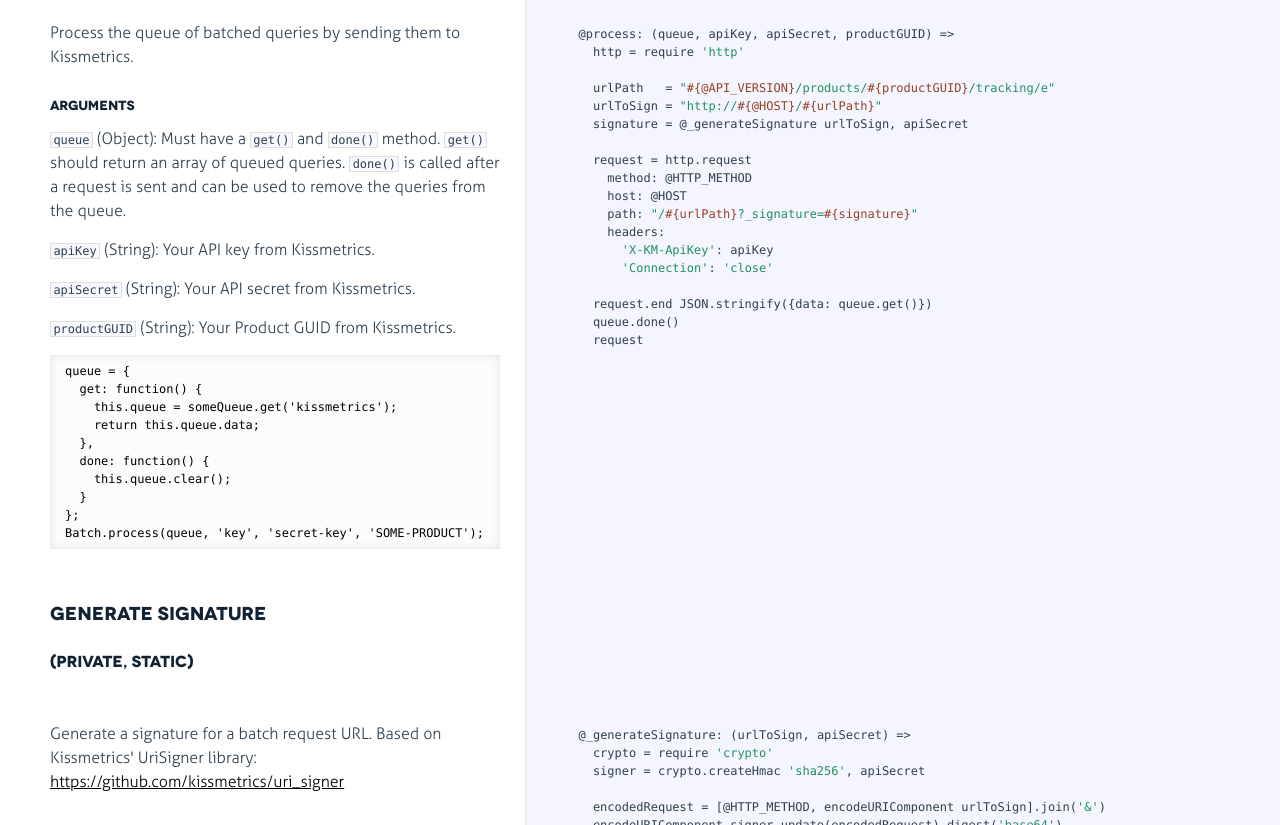
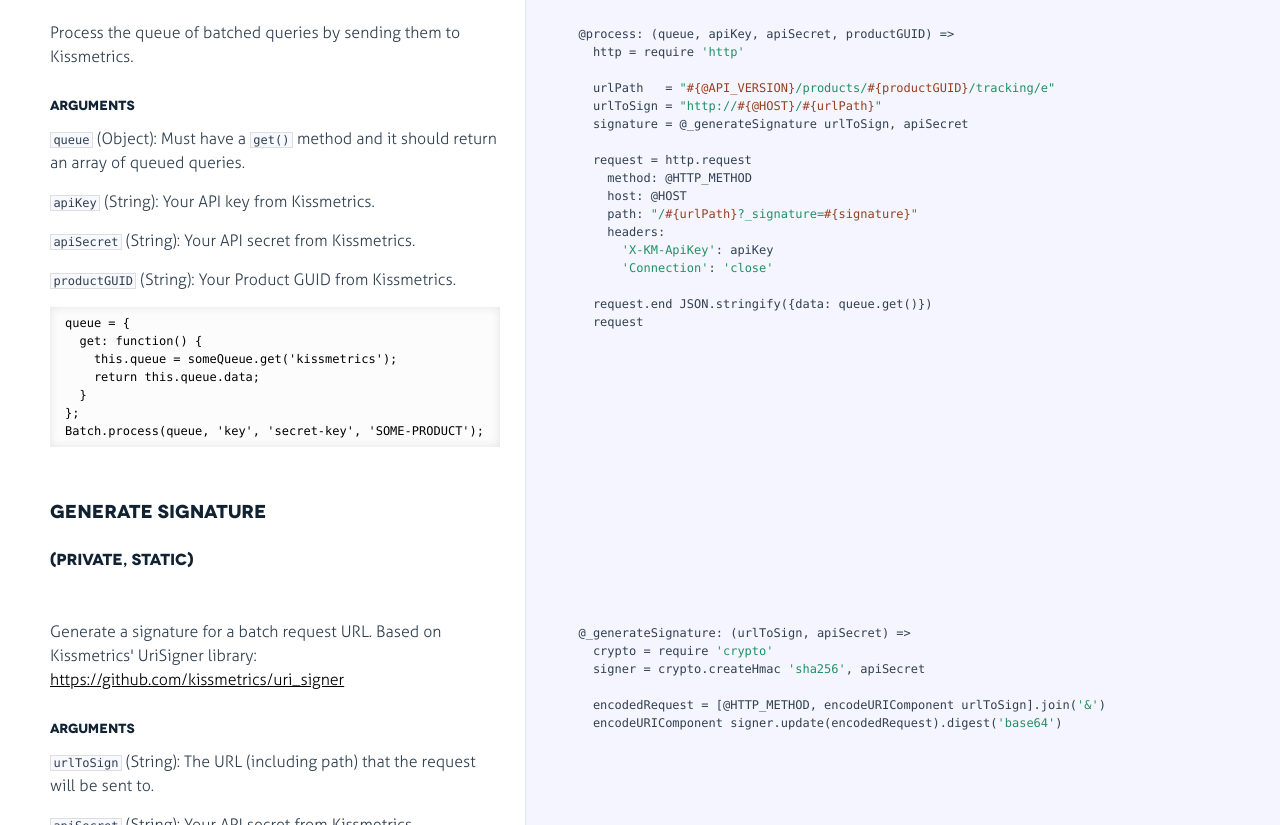
Before and after one commit to evansolomon/kissmetrics-js, a plain HTML site: page kissmetrics-batch.html in a window 1280 px wide. Shown: the part 1040-1865 px from the top of the page. Drawn offline with Linux system fonts and the light colour scheme.

Commit message:
Updating docs

```diff
--- a/kissmetrics-batch.html
+++ b/kissmetrics-batch.html
@@ -150,9 +150,8 @@
               </div>
               <p>Process the queue of batched queries by sending them to Kissmetrics.</p>
 <h5>Arguments</h5>
-<p><code>queue</code> (Object): Must have a <code>get()</code> and <code>done()</code> method. <code>get()</code> should
-  return an array of queued queries. <code>done()</code> is called after a request is
-  sent and can be used to remove the queries from the queue.</p>
+<p><code>queue</code> (Object): Must have a <code>get()</code> method and it should
+  return an array of queued queries.</p>
 <p><code>apiKey</code> (String): Your API key from Kissmetrics.</p>
 <p><code>apiSecret</code> (String): Your API secret from Kissmetrics.</p>
 <p><code>productGUID</code> (String): Your Product GUID from Kissmetrics.</p>
@@ -160,9 +159,6 @@
   get: function() {
     this.queue = someQueue.get(&#39;kissmetrics&#39;);
     return this.queue.data;
-  },
-  done: function() {
-    this.queue.clear();
   }
 };
 Batch.process(queue, &#39;key&#39;, &#39;secret-key&#39;, &#39;SOME-PRODUCT&#39;);</code></pre>
@@ -185,7 +181,6 @@
         <span class="string">'Connection'</span>: <span class="string">'close'</span>
 
     request.end JSON.stringify({data: queue.get()})
-    queue.done()
     request</pre></div></div>
 
         </li>
```
